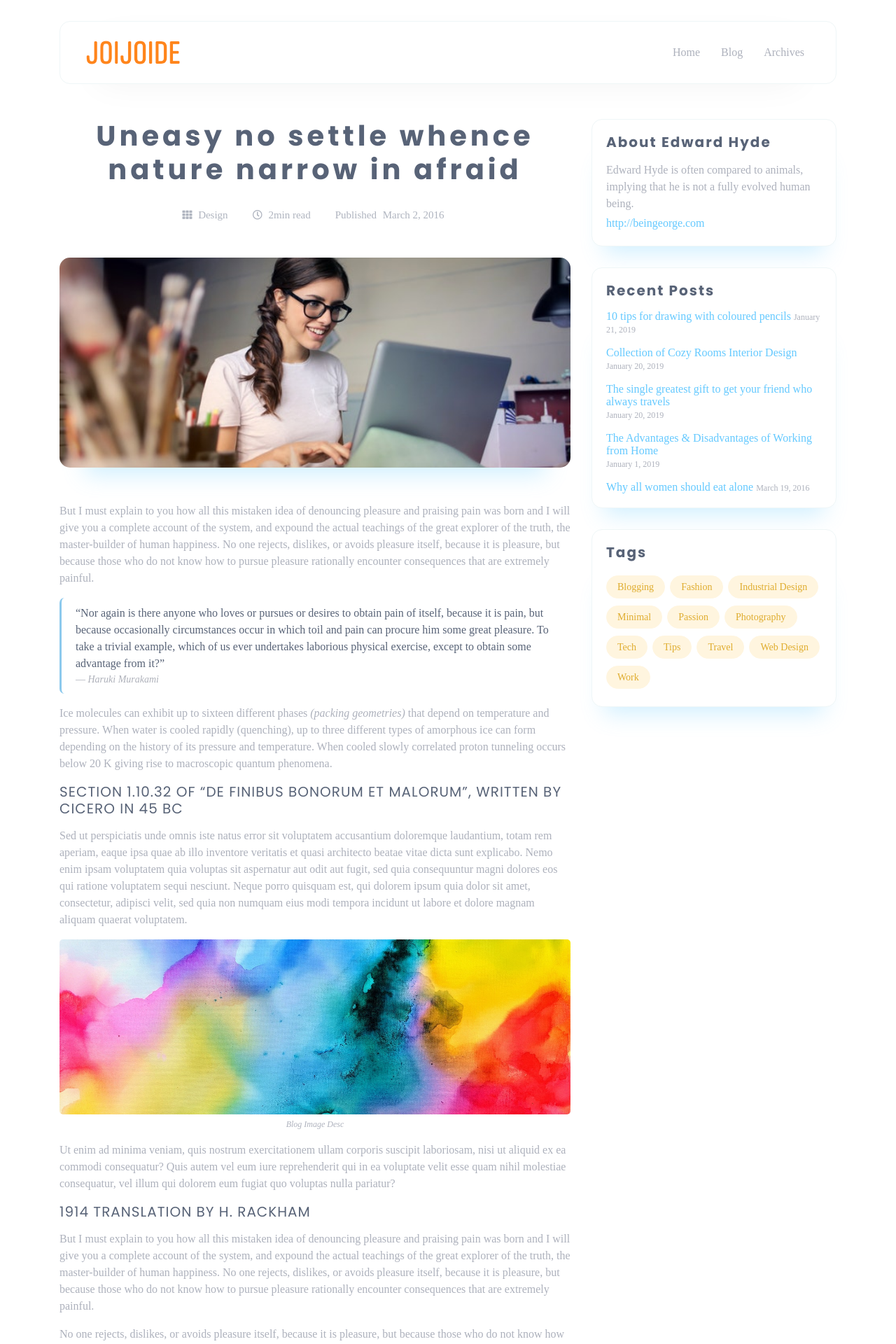
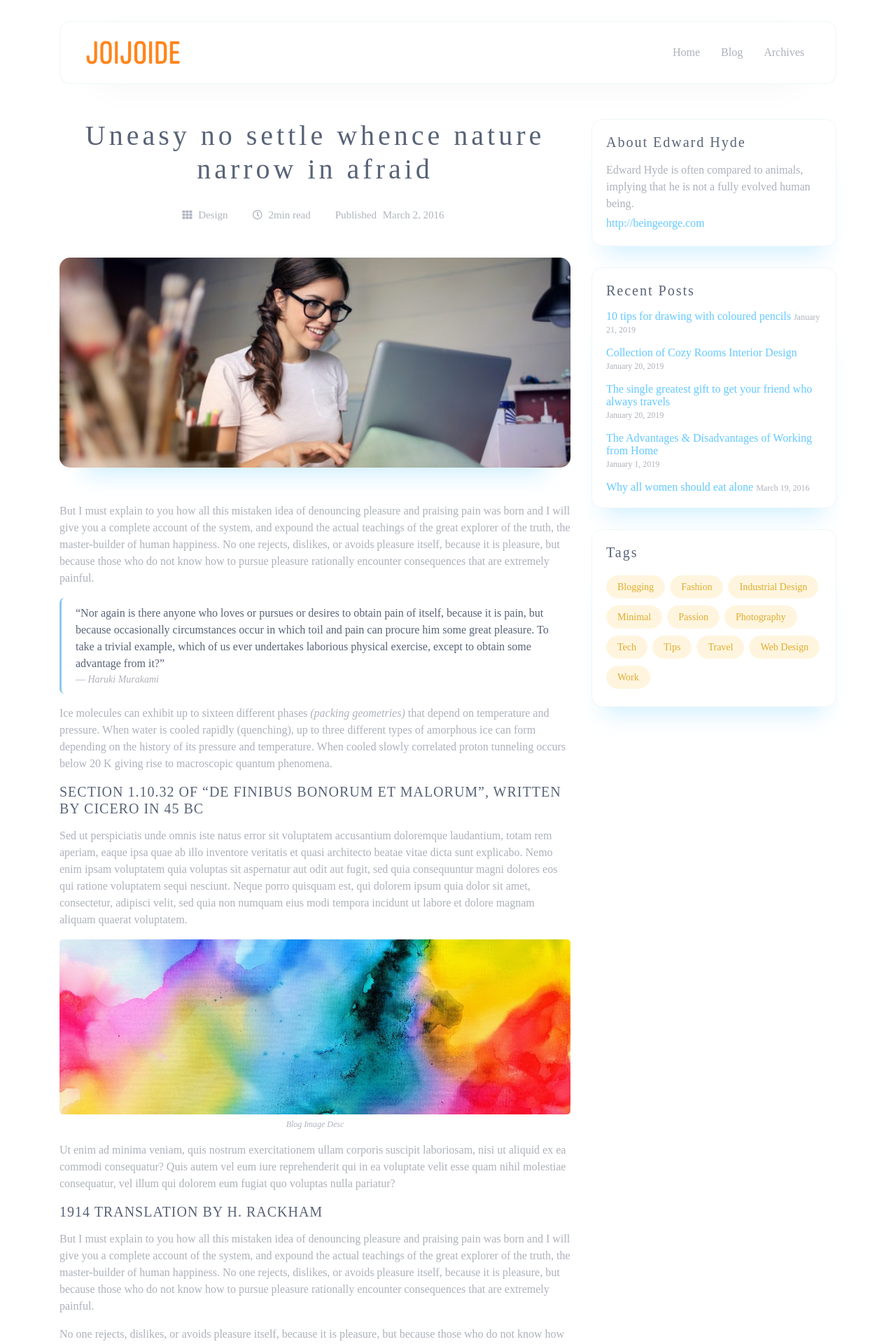
Before and after one commit to joijoide/joijoide.github.io, a Jekyll site: the page built from _posts/2019-01-02-Uneasy-no-settle-whence-nature-narrow-in-afraid.md, in a window 1280 px wide. Shown: the top 1920 px of the page at 70% size. Built offline with Jekyll 4.4.1, drawn with Linux system fonts in a browser that asks for light colours.

Commit message:
trying exchange book regular font

```diff
--- a/assets/css/style.css
+++ b/assets/css/style.css
@@ -92,7 +92,8 @@ a,
 /*** Typography ***/
 
 h1, h2, h3, h4, h5, h6 {
-    font: 700 40px/1.2 'Poppins', sans-serif;
+    /* font: 700 40px/1.2 'Poppins', sans-serif; */
+    font-family:"Exchange Book Regular" !important;
     letter-spacing: 5px;
     margin: 0;
     color: #586377;
```
